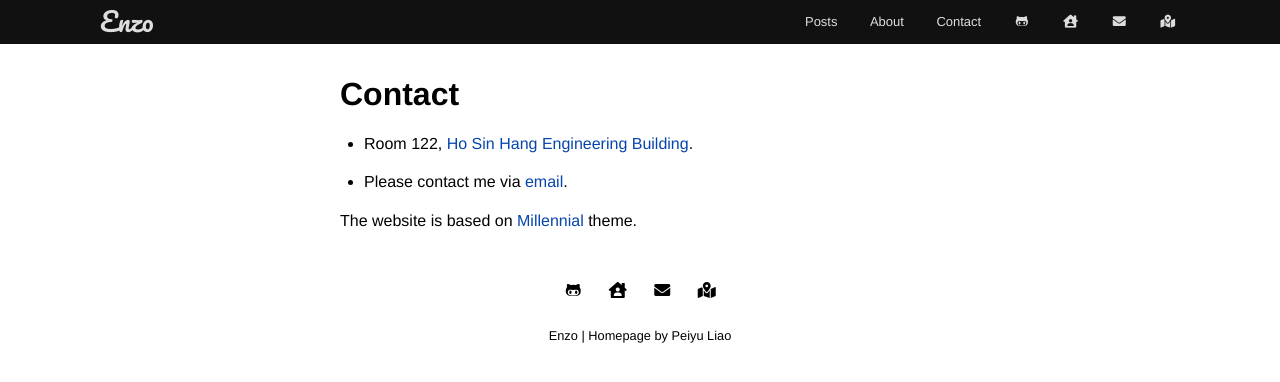
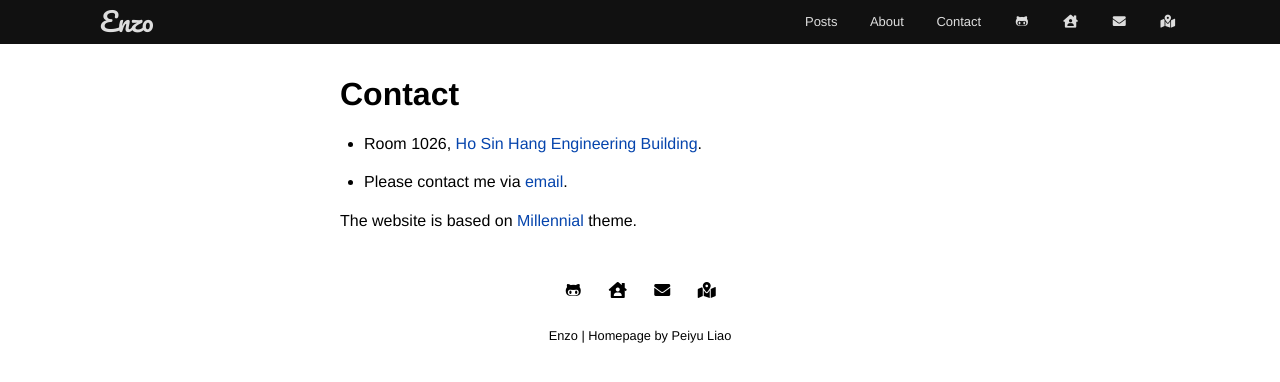
Before and after one commit to enzoleo/enzoleo.github.io, a Jekyll site: the page built from pages/contact.md, in a window 1280 px wide. Shown: the top 382 px of the page. Built offline with Jekyll 4.4.1, drawn with Linux system fonts in a browser that asks for light colours.

Commit message:
Update office position

```diff
--- a/pages/contact.md
+++ b/pages/contact.md
@@ -3,7 +3,7 @@ layout: misc
 title: Contact
 ---
 
-- Room 122, [Ho Sin Hang Engineering Building](https://www.google.com/maps/place/Ho+Sin-Hang+Engineering+Building/@22.4178749,114.2050739,17z/data=!4m5!3m4!1s0x3404089c48ad23c7:0xf3d7947db4f6ad99!8m2!3d22.4178758!4d114.207107).
+- Room 1026, [Ho Sin Hang Engineering Building](https://www.google.com/maps/place/Ho+Sin-Hang+Engineering+Building/@22.4178749,114.2050739,17z/data=!4m5!3m4!1s0x3404089c48ad23c7:0xf3d7947db4f6ad99!8m2!3d22.4178758!4d114.207107).
 - Please contact me via [email](mailto:enzoliao95@gmail.com).
 
 The website is based on [Millennial](https://github.com/LeNPaul/Millennial) theme.
```
